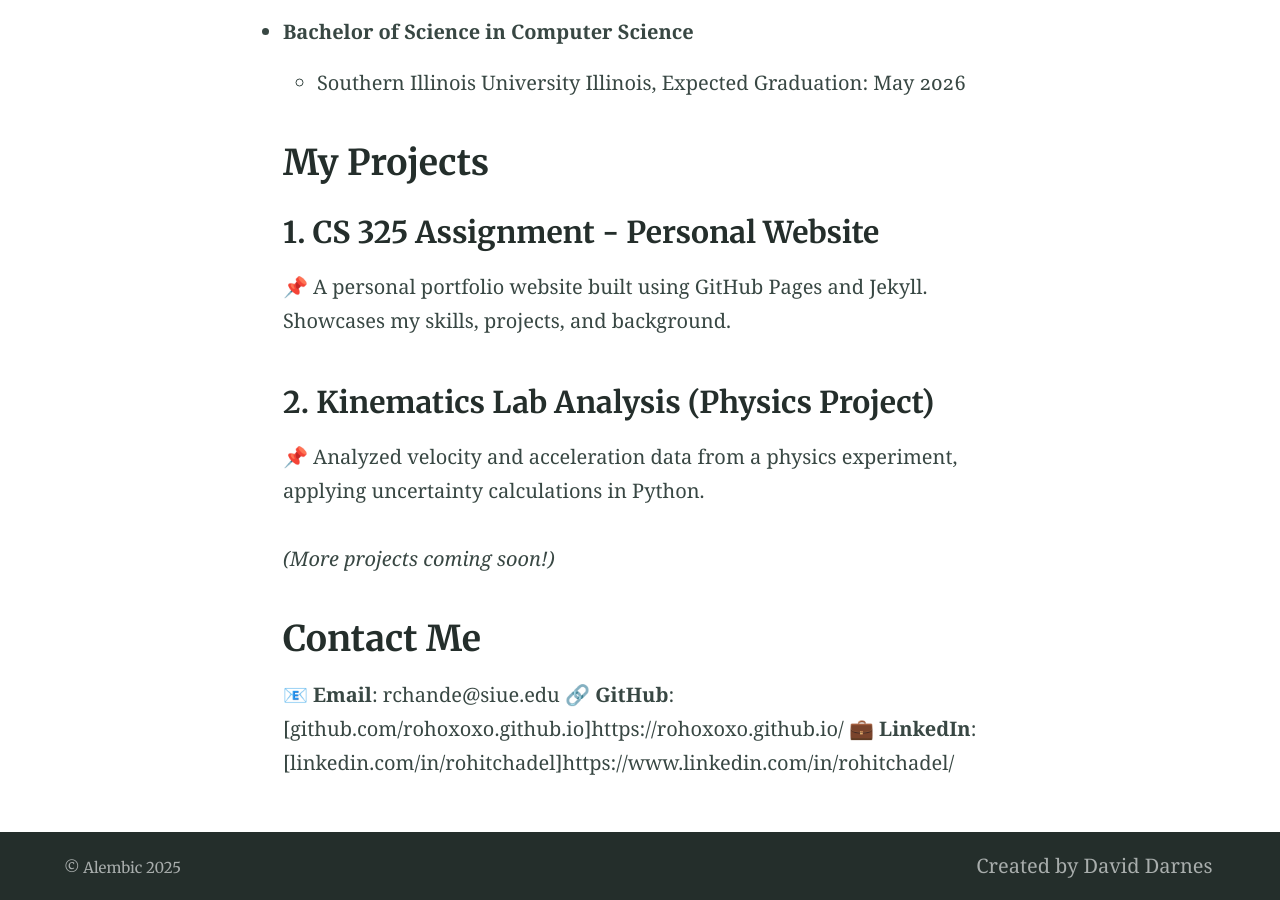
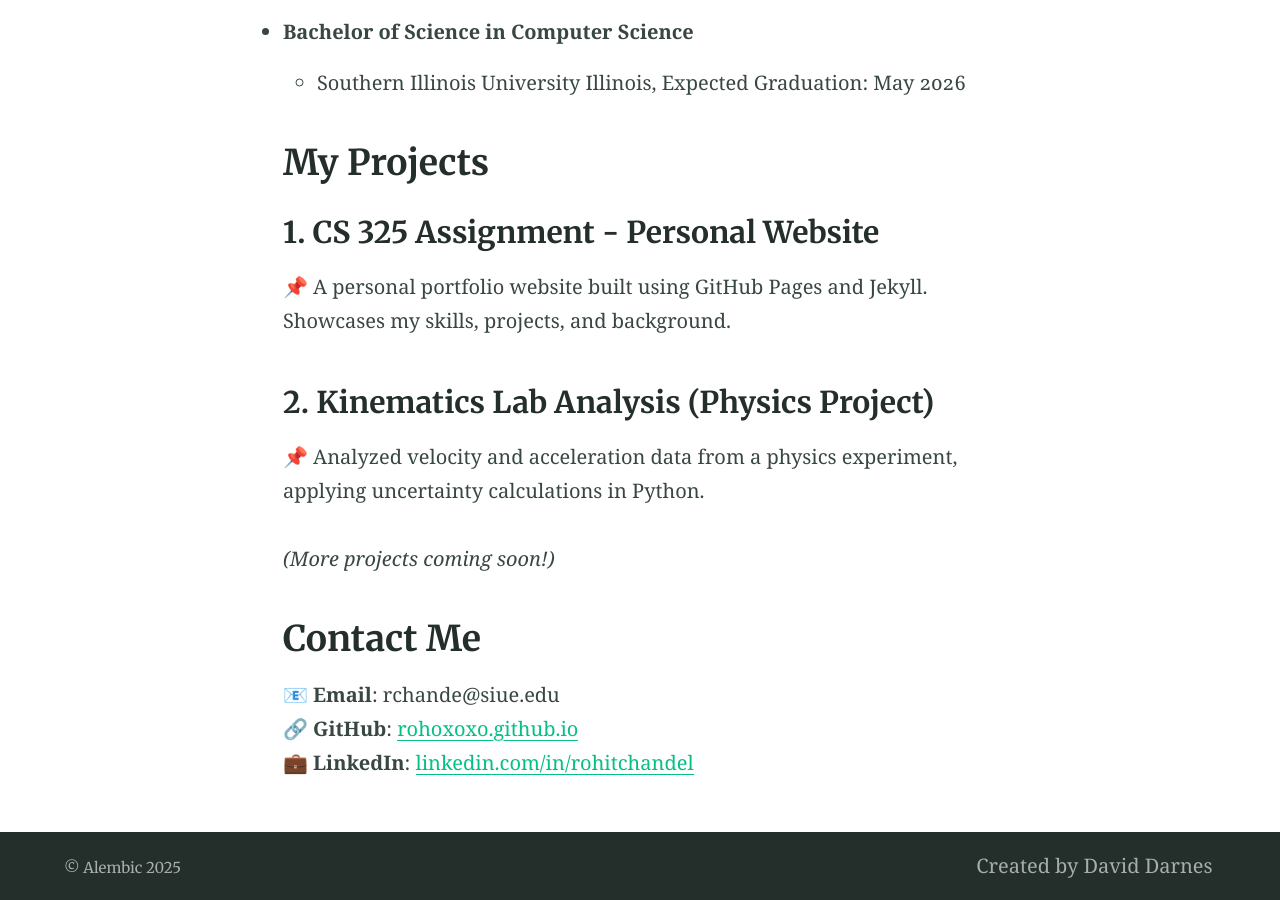
Before and after one commit to Rohoxoxo/Rohoxoxo.github.io, a Jekyll site: the page built from index.md, in a window 1280 px wide and 900 px high, scrolled down 1075 px. Built offline with Jekyll 4.4.1, drawn with Linux system fonts in a browser that asks for light colours.

Commit message:
Removed Alembic branding, fixed links, and cleaned up layout

```diff
--- a/index.md
+++ b/index.md
@@ -35,5 +35,5 @@ This website will serve as my portfolio, showcasing my skills, projects, and ach
 
 ## Contact Me
 📧 **Email**: rchande@siue.edu
-🔗 **GitHub**: [github.com/rohoxoxo.github.io]https://rohoxoxo.github.io/
-💼 **LinkedIn**: [linkedin.com/in/rohitchadel]https://www.linkedin.com/in/rohitchadel/
+🔗 **GitHub**: [rohoxoxo.github.io](https://rohoxoxo.github.io/)
+💼 **LinkedIn**: [linkedin.com/in/rohitchandel](https://www.linkedin.com/in/rohitchadel/)
```
